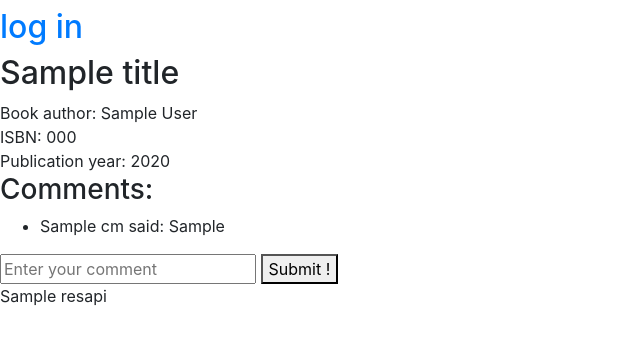
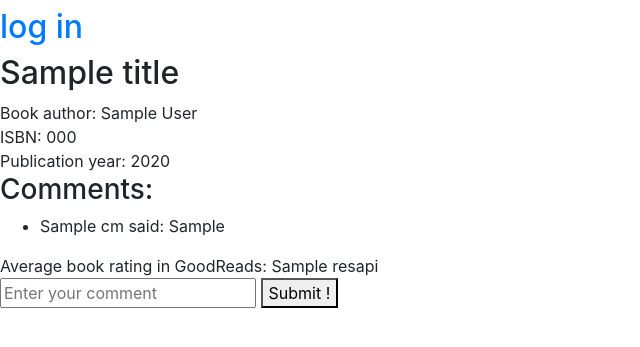
Before and after one commit to aminkhoramian/bookapp, a Flask app: template templates/searchresults.html in a window 1280 px wide. Shown: the part 48-395 px from the top of the page, without its empty margins (0-640 px from the left). Run offline with Flask 2, Linux system fonts and the light colour scheme; the template is opened without the code that fills it: most values are stand-ins (such as "Sample title", 1, 10 or a date in 2020); some libraries are stand-ins or nearby versions.

Commit message:
By 20200418

```diff
--- a/application.py
+++ b/application.py
@@ -1,5 +1,5 @@
 import requests
-from flask import Flask, session, render_template, request, redirect, url_for, flash
+from flask import Flask, session, render_template, request, redirect, url_for, flash, jsonify
 from flask_session import Session
 from sqlalchemy import create_engine
 from sqlalchemy.orm import scoped_session, sessionmaker
@@ -64,9 +64,14 @@ def alikale(name):
         res=session['res']
         session['cmbook']=db.execute("SELECT cm, usname FROM comments JOIN users ON users.id= user_id WHERE book_id=:book_id", {"book_id":res[int(idd)].id}).fetchall()
         cmbook=session['cmbook']
-        resapi = requests.get("https://www.goodreads.com/book/review_counts.json", params={"key": "Y5fYXr4UjSLiWiSWUcdQQ", "isbns": "9781632168146" })
-#        res[int(idd)].isbn
-        return render_template("searchresults.html",author=res[int(idd)].author, title=res[int(idd)].title, isbn=res[int(idd)].isbn, year=res[int(idd)].year, cmbook=cmbook, bookid=res[int(idd)].id, resapi=resapi.json())
+        isbn=res[int(idd)].isbn
+        resapi = requests.get("https://www.goodreads.com/book/review_counts.json", params={"key": "Y5fYXr4UjSLiWiSWUcdQQ", "isbns": isbn })
+        if resapi.status_code == 404:
+            resapi= "No rating"
+        else:
+             resapi=resapi.json()
+             resapi=resapi["books"][0]["average_rating"]
+        return render_template("searchresults.html",author=res[int(idd)].author, title=res[int(idd)].title, isbn=res[int(idd)].isbn, year=res[int(idd)].year, cmbook=cmbook, bookid=res[int(idd)].id, resapi=resapi)
 
 @app.route("/submiting", methods=["POST"])
 def submiting():
@@ -83,3 +88,14 @@ def logout():
     session.pop('user_id',None)
     print('You were logged out')
     return (redirect(url_for('index')))
+@app.route("/api/<name>")
+def api(name):
+    bookapi=db.execute("SELECT title, author, isbn, year, count(*) FROM books JOIN comments ON comments.book_id=books.id WHERE books.isbn= :isb GROUP BY books.title, books.author, books.isbn, books.year", {"isb":name}).fetchall()
+    return jsonify({
+                    "title": bookapi[0].title,
+                    "author": bookapi[0].author,
+                    "year": bookapi[0].year,
+                    "isbn": bookapi[0].isbn,
+                    "review_count": bookapi[0].count,
+                    "average_score": 5.0
+                    })
--- a/templates/searchresults.html
+++ b/templates/searchresults.html
@@ -25,13 +25,14 @@
         <li> {{cms.usname}} said:  {{cms.cm}} </li>
     {% endfor %}
     </ul>
+	<div>
+		Average book rating in GoodReads: {{resapi}}
+	</div>
 	<form action={{ url_for('submiting') }} method="post">
 		<input type="text" name="comment" placeholder="Enter your comment" multiple>
 		<input type="hidden" name="bookid" value={{bookid}}>
 		<button> Submit ! </button>
 	</form>
-	<div>
-		{{resapi}}
-	</div>
+
 
 {% endblock %}
```
Also changed, not shown: 2 other files.
